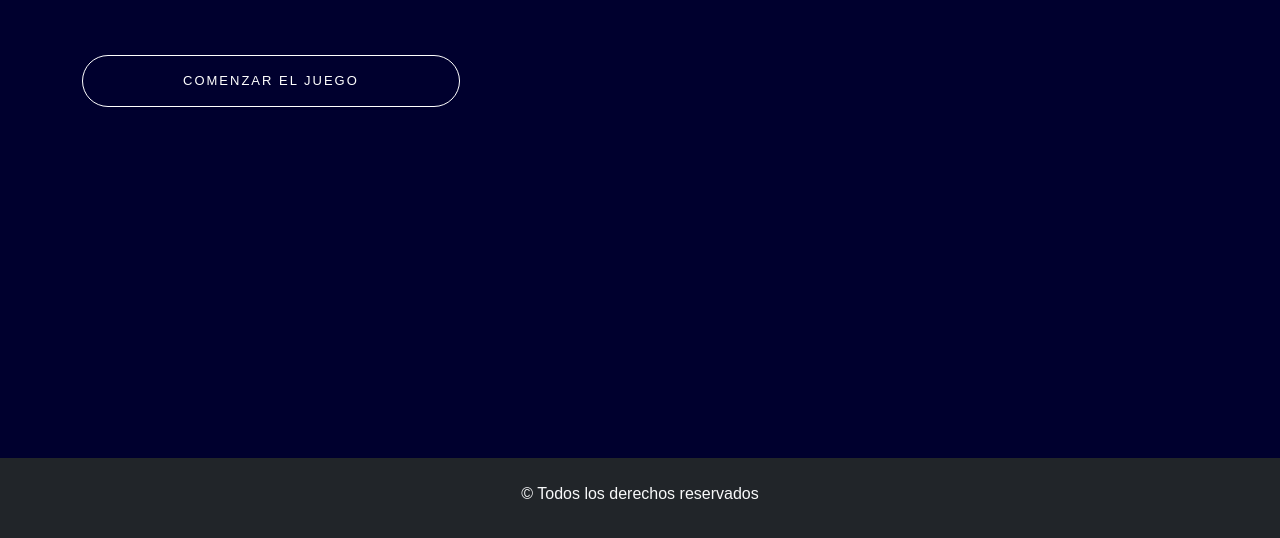
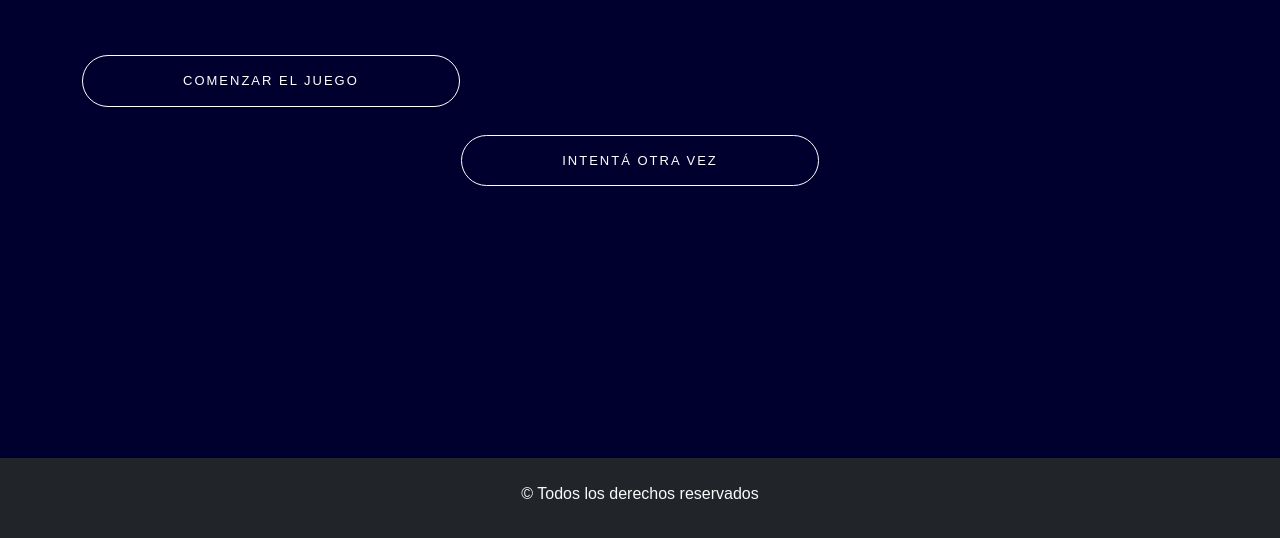
Before and after one commit to carolinavalverde/TP5-Ej1, a plain HTML site: page index.html in a window 1280 px wide. Shown: the part 254-792 px from the top of the page. Drawn offline with nearby package versions, Linux system fonts and the light colour scheme.

Commit message:
agrego boton de intentar otra vez, funciona

```diff
--- a/index.html
+++ b/index.html
@@ -71,6 +71,15 @@
           </div>
         </div>
       </section>
+      <section class="container mb-2 d-flex align-items-center col-lg-10 col-md-10 col-sm-10">
+        <button
+          class="botonPrincipal mx-auto"
+          type="button"
+          onclick="recargarPagina()"
+        >
+          <span>Intentá otra vez</span>
+        </button>
+      </section>
     </main>
     <footer class="bg-dark p-4 mt-2 text-center text-light">
       <p>&copy; Todos los derechos reservados</p>
--- a/js/ej1.js
+++ b/js/ej1.js
@@ -33,3 +33,7 @@ function reiniciarJuego() {
   document.getElementById("juego").style.display = "none";
   numeroMagico = null;
 }
+
+function recargarPagina() {
+  location.reload(true);
+}
```
